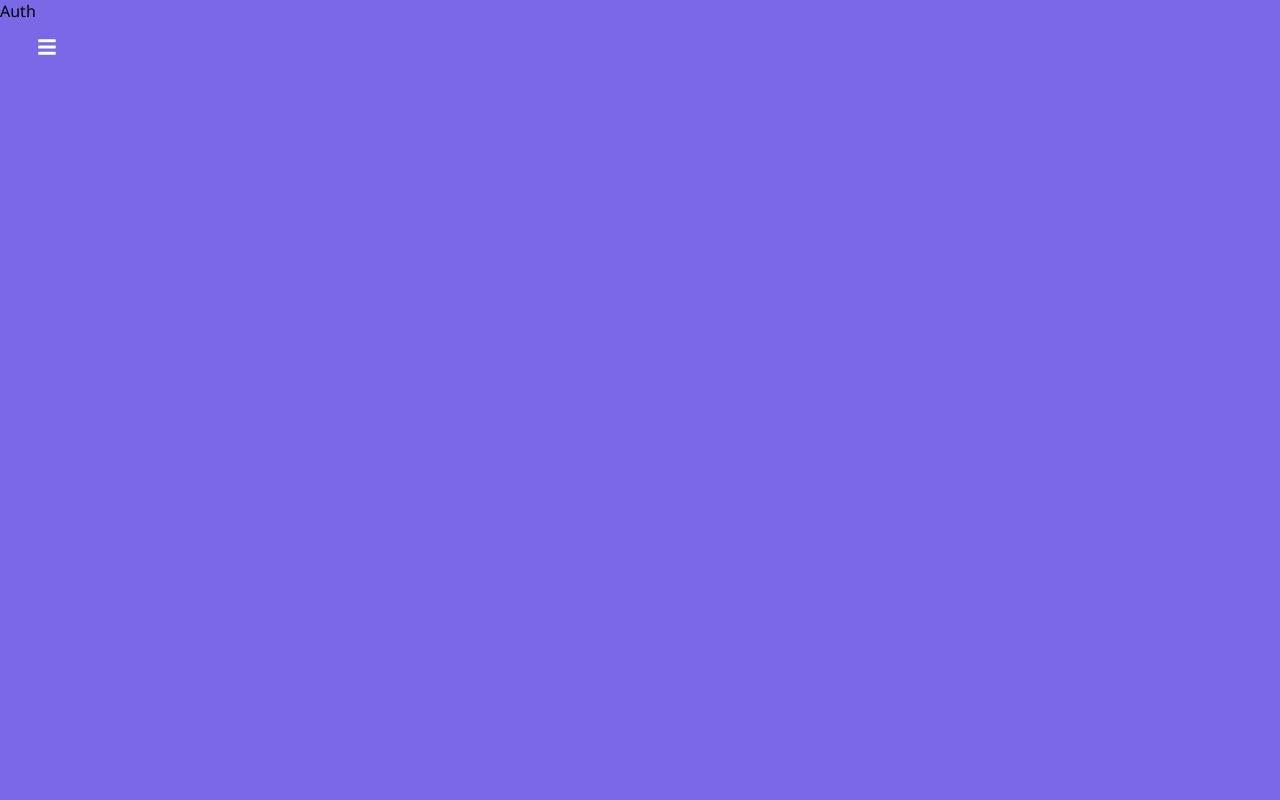
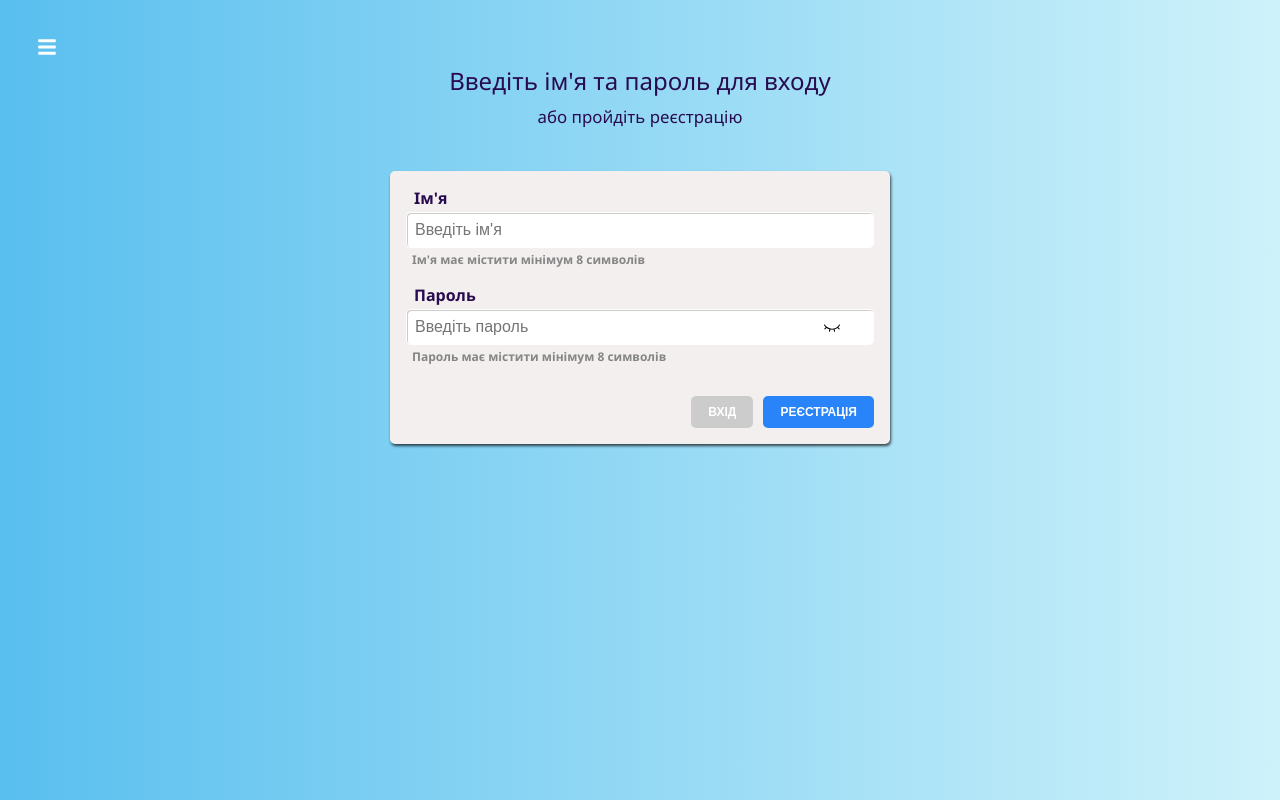
Before and after one commit to vikatiurne/qiuz-React, a React (Create React App) app: page /auth in a window 1280 px wide. Built offline with nearby package versions, Linux system fonts and the light colour scheme.

Commit message:
added autorization page

```diff
--- a/src/componets/UI/Button/Button.jsx
+++ b/src/componets/UI/Button/Button.jsx
@@ -1,12 +1,12 @@
 import styles from './Button.module.css';
 
 const Button = (props) => {
-  const { children, type, onclick } = props;
+  const { children, type, onclick,valid } = props;
 
   const classes = [styles.button, styles[type]];
 
   return (
-    <button onClick={onclick} className={classes.join(' ')}>
+    <button onClick={onclick} className={classes.join(' ')} disabled={!valid?true:false}>
       {children}
     </button>
   );
--- a/src/componets/UI/Button/Button.module.css
+++ b/src/componets/UI/Button/Button.module.css
@@ -1,4 +1,5 @@
 .button {
+  color: white;
   display: inline-block;
   padding: 8px 16px;
   margin: 15px 10px 0 0;
@@ -9,6 +10,9 @@
   font-weight: bold;
   font-size: 12px;
   transition: transform 0.22s ease;
+}
+.button:last-child{
+  margin-right: 0;
 }
 .button:active {
   box-shadow: inset 2px 2px 1px rgba(0, 0, 0, 0.3);
@@ -22,7 +26,7 @@
 }
 
 .success {
-  background: rgba(161, 240, 69, 1);
+  background: rgb(132, 199, 56);
 }
 .error {
   background: rgba(240, 87, 108, 1);
--- /dev/null
+++ b/src/componets/UI/Input/Input.jsx
@@ -0,0 +1,43 @@
+
+import styles from './Input.module.css';
+
+const Input = (props) => {
+  const {
+    inputLabel,
+    inputType,
+    onChangeInput,
+    placeholder,
+    autocomplete,
+    value,
+    errorMessage,
+    inputMessage,
+    valid,
+    tached,
+  } = props;
+
+  const htmlFor = `${inputType}-${Math.round(Math.random() * 100)}`;
+
+  return (
+    <div className={styles.input}>
+      <label htmlFor={htmlFor}> {inputLabel} </label>
+      <input
+        className={!valid && tached ? styles.invalid : null}
+        type={inputType}
+        id={htmlFor}
+        onChange={onChangeInput}
+        placeholder={placeholder}
+        value={value}
+        autoComplete={autocomplete}
+        required
+      />
+
+      {!valid && tached ? (
+        <span style={{ color: '#f01f30' }}>{errorMessage}</span>
+      ) : (
+        <span style={{ color: '#858585' }}>{inputMessage}</span>
+      )}
+    </div>
+  );
+};
+
+export default Input;
--- /dev/null
+++ b/src/componets/UI/Input/Input.module.css
@@ -0,0 +1,34 @@
+.input {
+  display: flex;
+  flex-direction: column;
+}
+.input input {
+  display: flex;
+  flex-direction: column;
+  width: 100%;
+  border: 1px solid transparent;
+  box-shadow: inset 1px 1px 0 rgba(0, 0, 0, 0.2);
+  border-radius: 5px;
+  padding: 0.5em;
+  margin-bottom: 0.2em;
+  font-size: 1em;
+  transition: all 0.3s ease-in-out;
+}
+.input label {
+  padding-left: 0.5em;
+  padding-bottom: 0.2em;
+  color: #290c4f;
+  font-size: 1em;
+  font-weight: bold;
+}
+.input span {
+  padding-left: 0.5em;
+  padding-bottom: 0.5em;
+  margin-bottom: 0.8em;
+  font-size: 12px;
+  font-weight: bold;
+}
+
+.invalid {
+  background-color: #fde0e3;
+}
--- a/src/containers/Auth/Auth.jsx
+++ b/src/containers/Auth/Auth.jsx
@@ -1,8 +1,89 @@
+import { RxEyeOpen, RxEyeClosed } from 'react-icons/rx';
+import { useState } from 'react';
+import Button from '../../componets/UI/Button/Button';
+import Input from '../../componets/UI/Input/Input';
+
+import styles from './Auth.module.css';
 
 const Auth = () => {
+  const [inputName, setInputName] = useState('');
+  const [inputPass, setInputPass] = useState('');
+  const [tachedName, setTachedName] = useState(false);
+  const [tachedPass, setTachedPass] = useState(false);
+  const [eye, setEye] = useState(true);
+  const [inputType, setInputType] = useState('password');
+
+  const handlerInputName = (e) => {
+    setTachedName(true);
+    setInputName(e.target.value);
+  };
+  const handlerInputPass = (e) => {
+    setTachedPass(true);
+    setInputPass(e.target.value);
+  };
+
+  const openEyeHandler = () => {
+    setEye((prev) => !prev);
+    if (inputType === 'password') setInputType('text');
+  };
+  const closeEyeHandler = () => {
+    setEye((prev) => !prev);
+    if (inputType === 'text') setInputType('password');
+  };
+
+  const authHandler = () => {};
+
   return (
-    <div>Auth</div>
-  )
-}
+    <div className={styles.auth}>
+      <p>
+        Введіть ім'я та пароль для входу
+        <br />
+        <span>або пройдіть реєстрацію</span>
+      </p>
+      <form>
+        <Input
+          inputType="text"
+          onChangeInput={handlerInputName}
+          placeholder="Введіть ім'я"
+          value={inputName}
+          autocomplete="username"
+          inputLabel="Ім'я"
+          errorMessage="Ім'я має містити мінімум 8 символів"
+          inputMessage="Ім'я має містити мінімум 8 символів"
+          valid={inputName.trim().length >= 8}
+          tached={tachedName}
+        />
+        <Input
+          inputType={inputType}
+          onChangeInput={handlerInputPass}
+          placeholder="Введіть пароль"
+          value={inputPass}
+          autocomplete="current-password"
+          inputLabel="Пароль"
+          errorMessage="Введіть коректний пароль"
+          inputMessage="Пароль має містити мінімум 8 символів"
+          valid={inputPass.trim().length >= 8}
+          tached={tachedPass}
+        />
+        <RxEyeClosed
+          onClick={openEyeHandler}
+          className={eye ? styles.visible : styles.hide}
+        />
+        <RxEyeOpen
+          onClick={closeEyeHandler}
+          className={eye ? styles.hide : styles.visible}
+        />
+        <div className={styles.authActive}>
+          <Button type="success" valid={inputPass.trim().length >= 8}>
+            Вхід
+          </Button>
+          <Button onclick={authHandler} type="primary" valid={true} title=''>
+            Реєстрація
+          </Button>
+        </div>
+      </form>
+    </div>
+  );
+};
 
-export default Auth
+export default Auth;
--- /dev/null
+++ b/src/containers/Auth/Auth.module.css
@@ -0,0 +1,46 @@
+.auth {
+  padding-top: 4em;
+  width: 100vw;
+  height: 100vh;
+  background: linear-gradient(270deg, #cef2fa 0%, #59bfef 100%);
+}
+.auth p {
+  margin-bottom: 1.7em;
+  font-size: 1.5em;
+  color: #290c4f;
+  text-align: center;
+}
+.auth p span {
+  font-size: 0.7em;
+}
+
+.auth form {
+  position: relative;
+  margin: 0 auto;
+  max-width: 500px;
+  width: 100%;
+  display: flex;
+  flex-direction: column;
+  border-radius: 5px;
+  box-shadow: 1px 2px 3px 0 rgba(0, 0, 0, 0.7);
+  background-color: #f4efef;
+  padding: 1em;
+}
+
+.authActive {
+  display: flex;
+  justify-content: flex-end;
+}
+
+.hide {
+  display: none;
+  position: absolute;
+    top: 54%;
+    right: 10%;
+}
+.visible {
+  display: block;
+  position: absolute;
+    top: 54%;
+    right: 10%;
+}
--- a/src/containers/QuizList/QuizList.module.css
+++ b/src/containers/QuizList/QuizList.module.css
@@ -2,7 +2,7 @@
     width: 100vw;
     height: 100vh;
     text-align: center;
-    background: linear-gradient(90deg, #7000FF 0%, #4e31b5 37%, #8463d2 100%);
+    background: linear-gradient(270deg, #cef2fa 0%, #59bfef 100%);
 }
 .quizList ul{
     padding-top: 1.2em;
@@ -11,13 +11,13 @@
 }
 .quizList div h1{
     padding-top: 1.2em;
-    color: white;
+    color: #290c4f;
 }
 .quizList ul li{
     margin-bottom: 0.6em;
 }
 .quizList ul li a{
-    color: white;
+    color: #290c4f;
     font-size: 1.2em;
     text-decoration: none;
 }
```
Also changed, not shown: src/assets/images/background.png (deleted).
